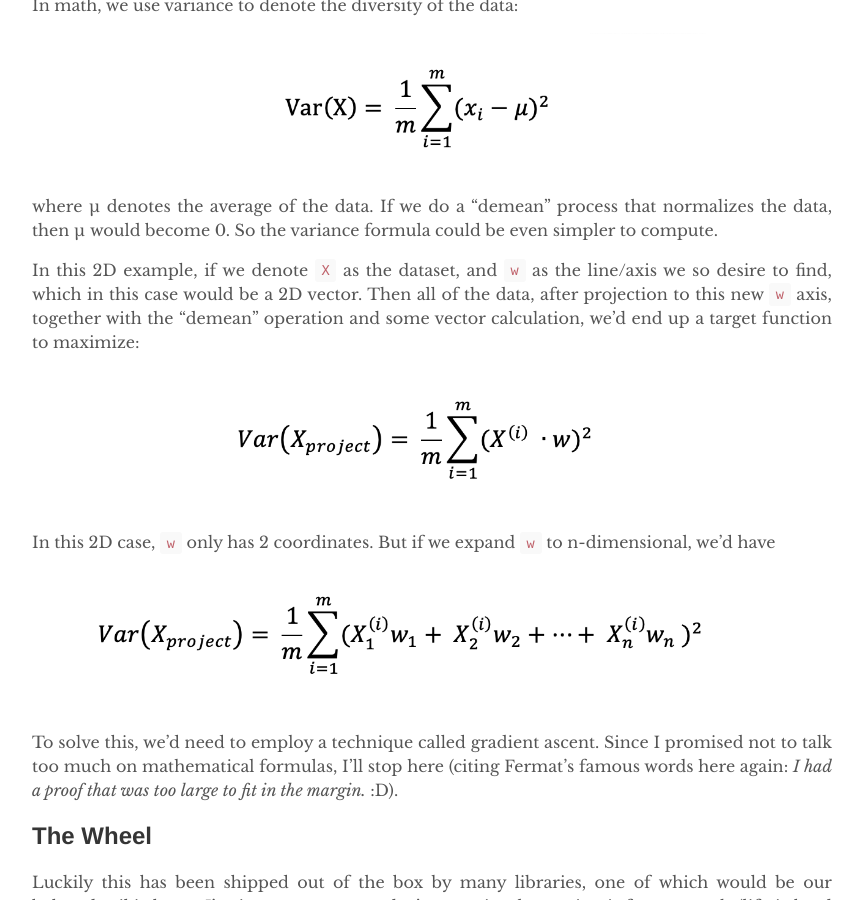
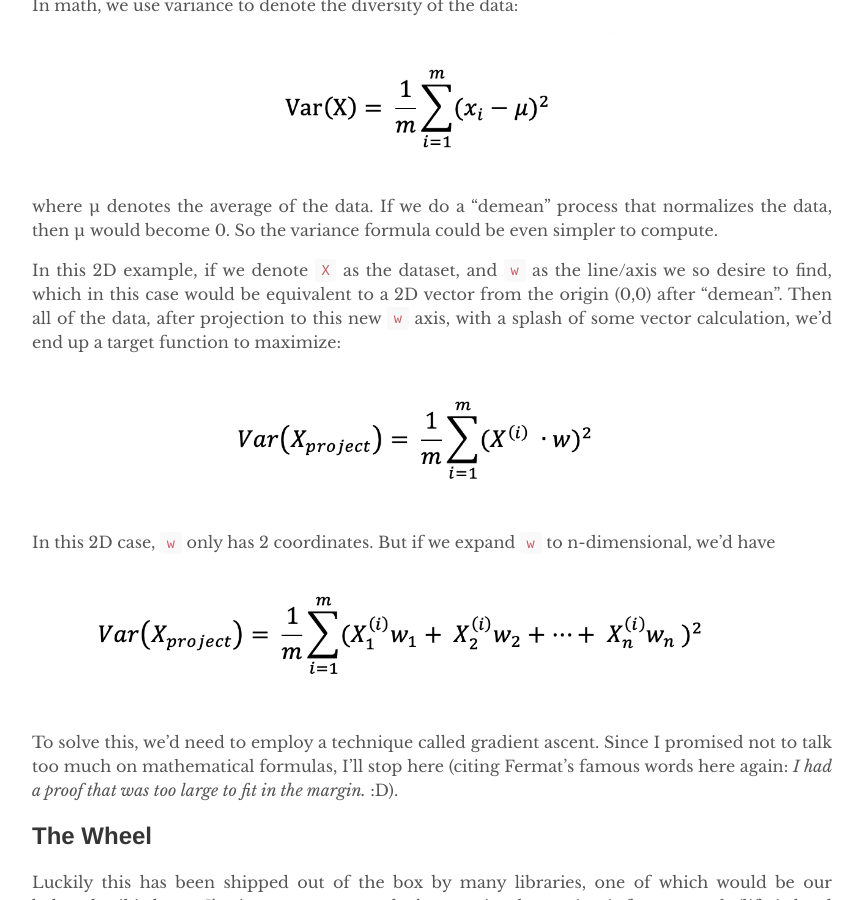
Before and after one commit to yuexiaofeng/yuexiaofeng.github.io, a Jekyll site: the page built from _posts/2022-05-07-ai-notes-pca.md, in a window 1280 px wide and 900 px high, scrolled down 2066 px. Shown: the whole window, without its empty margins (208-1071 px from the left). Built offline with Jekyll 4.4.1, drawn with Linux system fonts in a browser that asks for light colours.

Commit message:
Better descripton of vector

```diff
--- a/_posts/2022-05-07-ai-notes-pca.md
+++ b/_posts/2022-05-07-ai-notes-pca.md
@@ -47,7 +47,7 @@ In math, we use variance to denote the diversity of the data:
 
 where μ denotes the average of the data. If we do a "demean" process that normalizes the data, then μ would become 0. So the variance formula could be even simpler to compute.
 
-In this 2D example, if we denote `X` as the dataset, and `w` as the line/axis we so desire to find, which in this case would be a 2D vector. Then all of the data, after projection to this new `w` axis, together with the "demean" operation and some vector calculation, we'd end up a target function to maximize:
+In this 2D example, if we denote `X` as the dataset, and `w` as the line/axis we so desire to find, which in this case would be equivalent to a 2D vector from the origin (0,0) after "demean". Then all of the data, after projection to this new `w` axis, with a splash of some vector calculation, we'd end up a target function to maximize:
 
 ![var_w](../assets/images/20220507/var_w.png)
 
```
